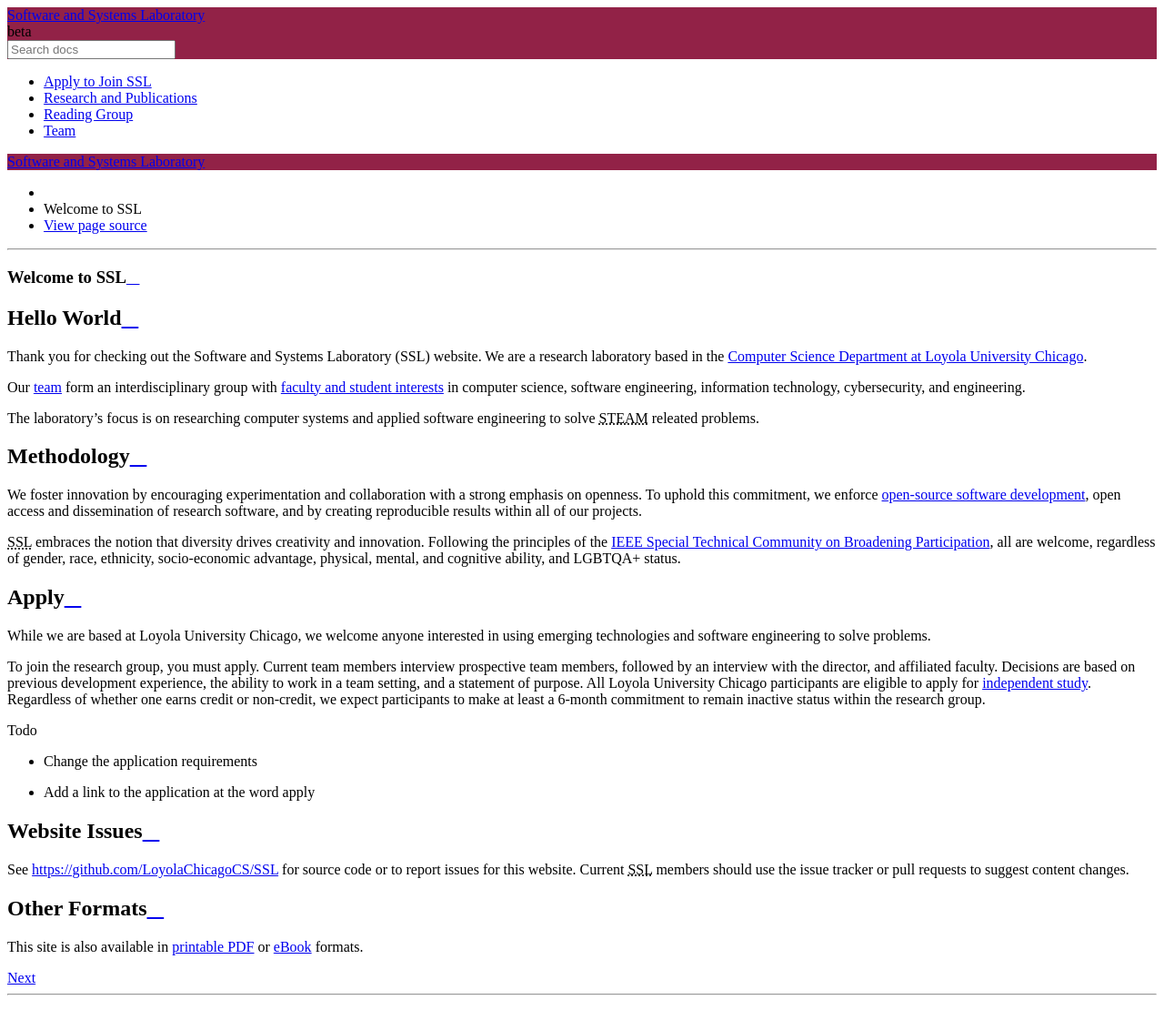
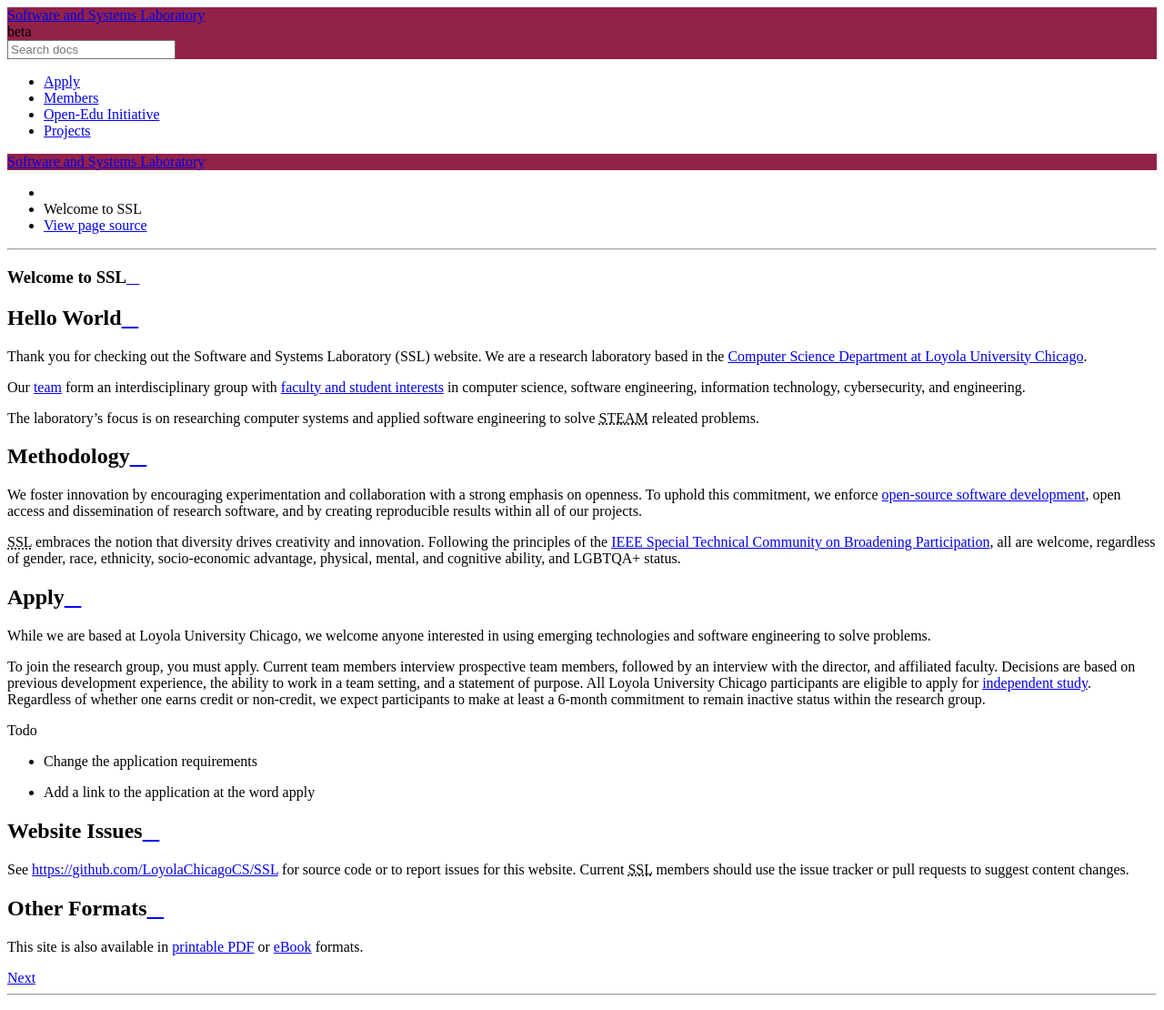
Before and after one commit to LoyolaChicagoCS/ssl, a Sphinx documentation site: the page built from source/index.rst, in a window 1280 px wide. Shown: the whole page at 91% size. Built offline with Sphinx 7.4.7 and the Read the Docs theme 2.0.0, drawn with Linux system fonts in a browser that asks for light colours; pages that are not in the unit, such as notebooks, are missing from menus.

```diff
--- a/source/index.rst
+++ b/source/index.rst
@@ -37,10 +37,10 @@ This site is also available in |pdf-version| or |epub-version| formats.
    :maxdepth: 1
    :hidden:
 
-   apply
-   projects/index
-   reading
-   team/index
+   Apply <apply>
+   Members <team/index>
+   Open-Edu Initiative <reading>
+   Projects <projects/index>
 
 .. _Computer Science Department at Loyola University Chicago: https://www.luc.edu/cs
 
```
Also changed, not shown: source/apply.rst (+5 -5 lines).
